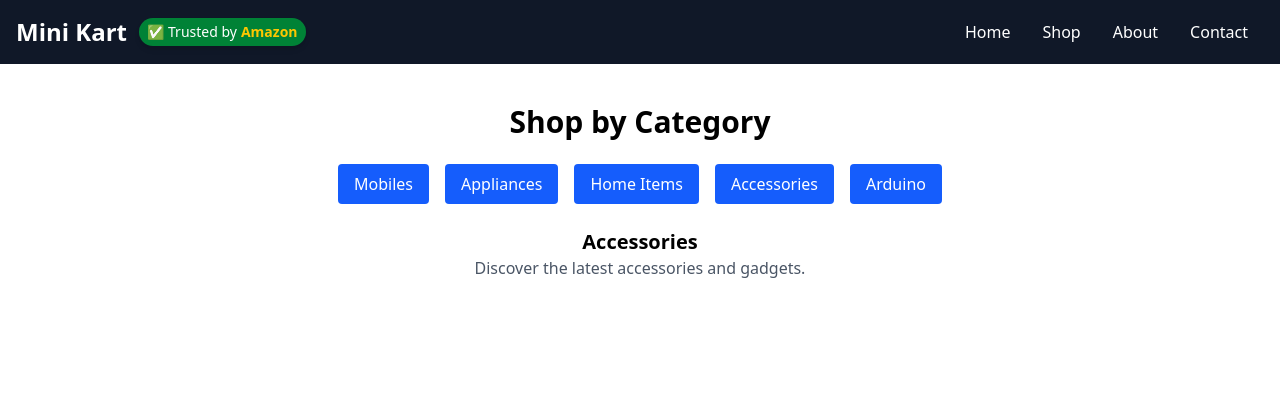
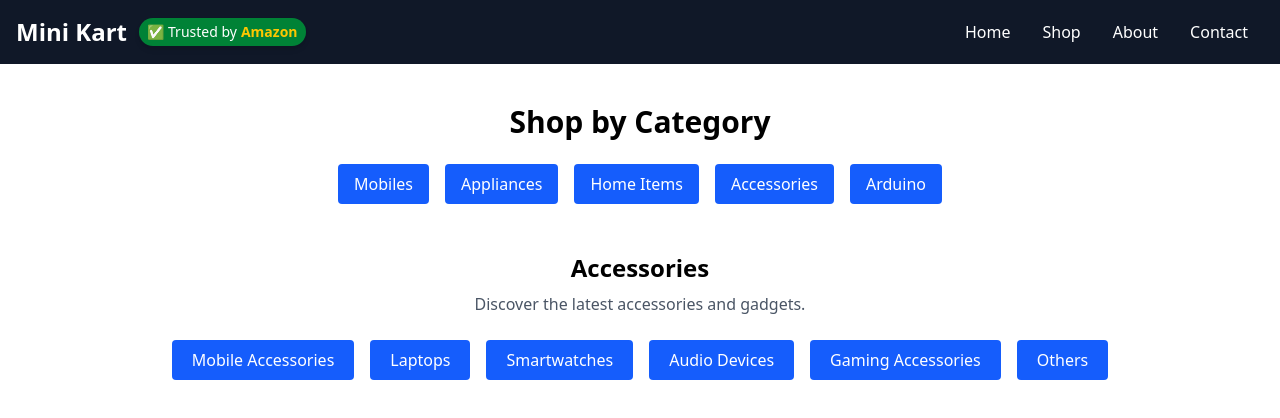
Before and after one commit to Hari428867/ecommerce-app, a React (Vite) app: page /shop in a window 1280 px wide. Both pictures are taken after a click on the button "Accessories". Shown: the top 418 px of the page. Built offline with nearby package versions, Linux system fonts and the light colour scheme.

Commit message:
Update Accessories.jsx

```diff
--- a/src/pages/categories/Accessories.jsx
+++ b/src/pages/categories/Accessories.jsx
@@ -2,9 +2,33 @@ import React from "react";
 
 function Accessories() {
   return (
-    <div>
-      <h2 className="text-xl font-bold text-center">Accessories</h2>
-      <p className="text-center text-gray-600">Discover the latest accessories and gadgets.</p>
+    <div className="p-6">
+      <h2 className="text-2xl font-bold text-center mb-2">Accessories</h2>
+      <p className="text-center text-gray-600 mb-6">
+        Discover the latest accessories and gadgets.
+      </p>
+
+      {/* Subcategory Buttons */}
+      <div className="flex flex-wrap justify-center gap-4">
+        <button className="px-5 py-2 bg-blue-600 text-white rounded hover:bg-blue-700 transition">
+          Mobile Accessories
+        </button>
+        <button className="px-5 py-2 bg-blue-600 text-white rounded hover:bg-blue-700 transition">
+          Laptops
+        </button>
+        <button className="px-5 py-2 bg-blue-600 text-white rounded hover:bg-blue-700 transition">
+          Smartwatches
+        </button>
+        <button className="px-5 py-2 bg-blue-600 text-white rounded hover:bg-blue-700 transition">
+          Audio Devices
+        </button>
+        <button className="px-5 py-2 bg-blue-600 text-white rounded hover:bg-blue-700 transition">
+          Gaming Accessories
+        </button>
+        <button className="px-5 py-2 bg-blue-600 text-white rounded hover:bg-blue-700 transition">
+          Others
+        </button>
+      </div>
     </div>
   );
 }
```
